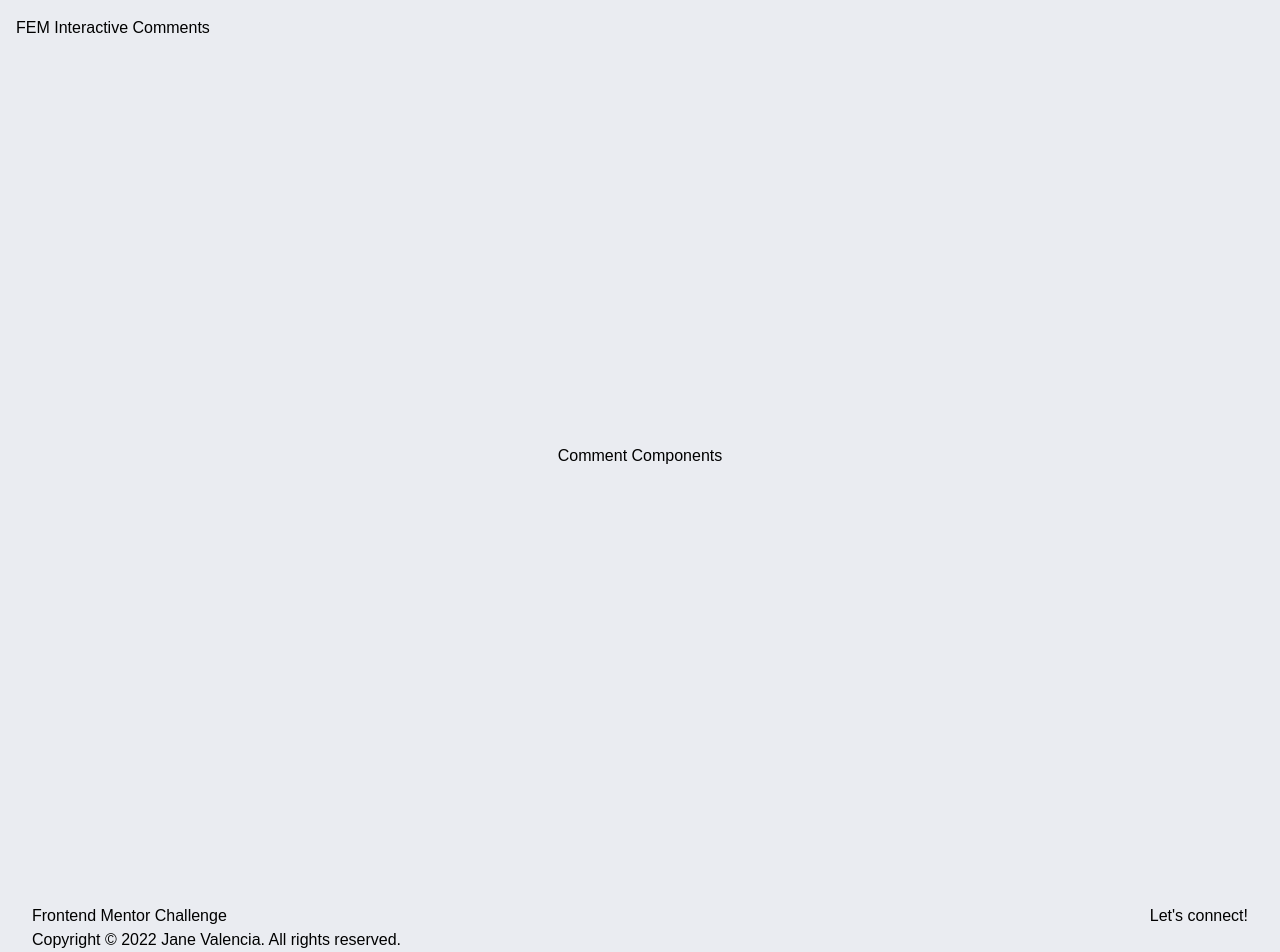
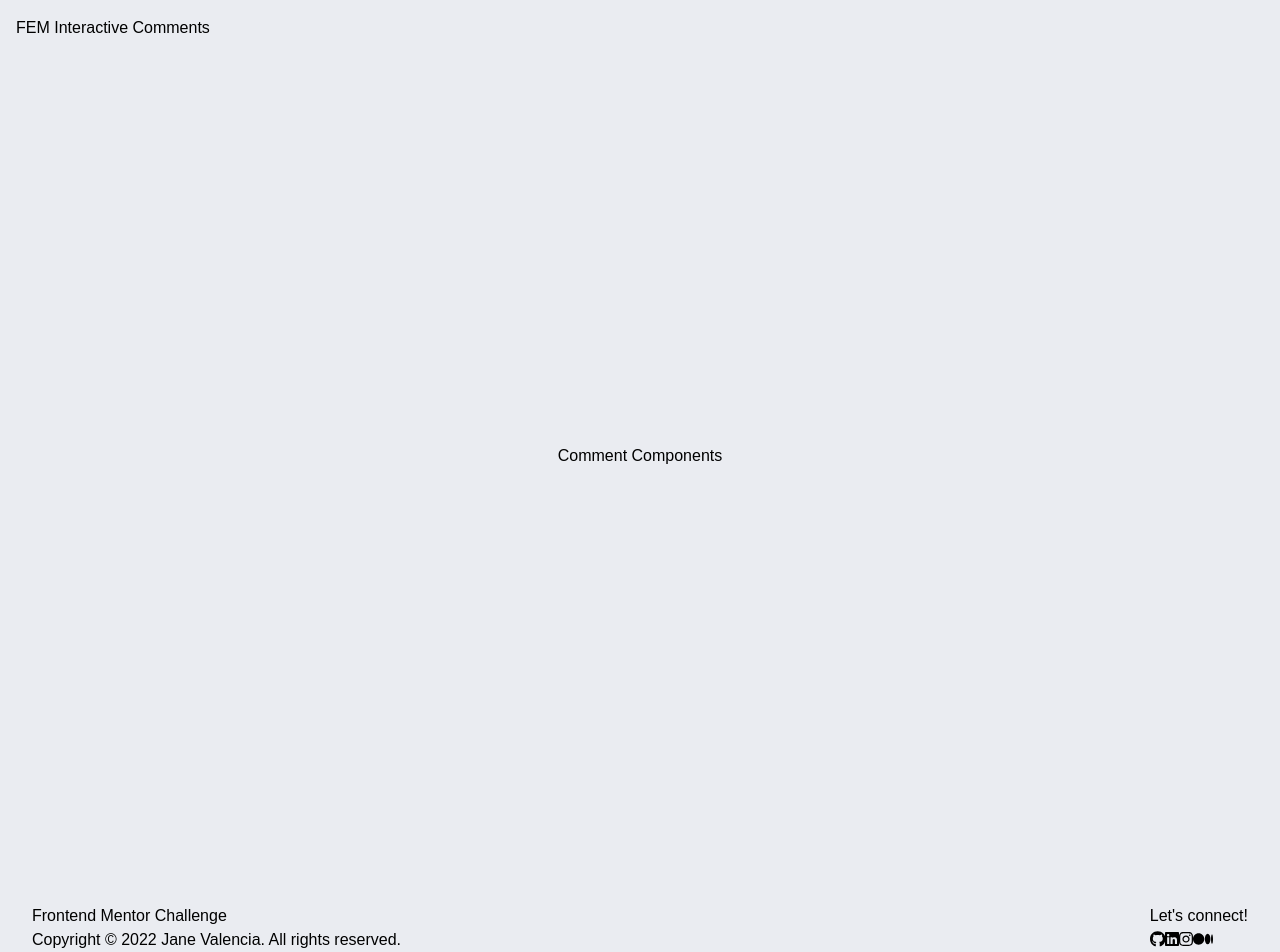
Before and after one commit to janevalencia/nextjs-ssr-comments, a Next.js app: page / in a window 1280 px wide. Shown: the top 952 px of the page. Built offline with nearby package versions, Linux system fonts and the light colour scheme.

Commit message:
Add author's social media links

```diff
--- a/components/MainLayout.tsx
+++ b/components/MainLayout.tsx
@@ -7,7 +7,12 @@ const MainLayout = ( { children } : { children: ReactNode } ) => {
         <>
             <Header />
             { children }
-            <Footer />
+            <Footer
+                github="https://github.com/janevalencia"
+                instagram="https://www.instagram.com/janevlencia/"
+                linkedin="https://www.linkedin.com/in/janevalencia/"
+                medium="https://medium.com/@janevalencia"
+            />
         </>
     );
 }
```
